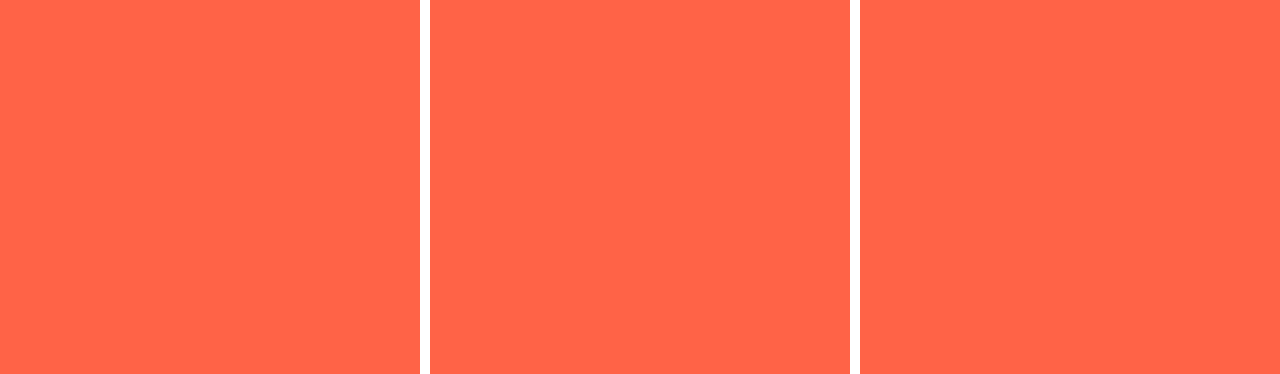
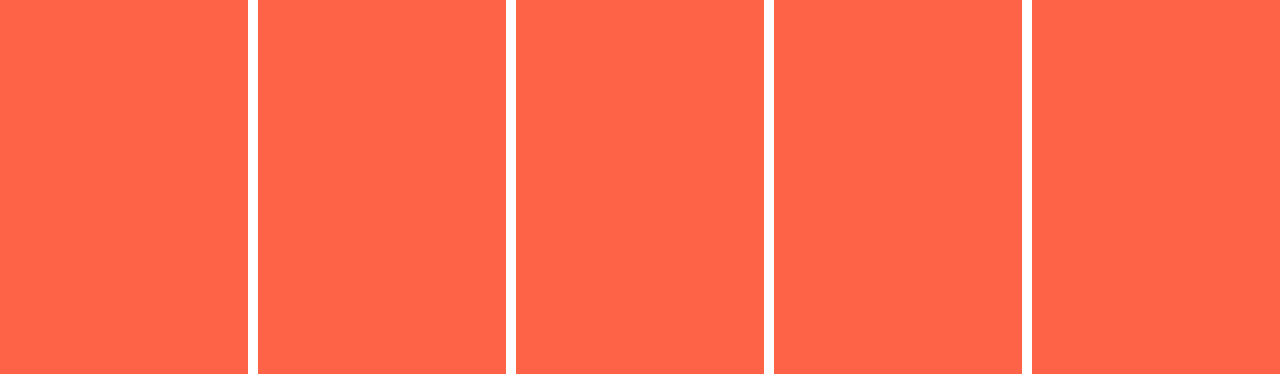
Before and after one commit to daehyeong2/css-layout-masterclass, a website built with Vite: page index.html in a window 1280 px wide. Shown: the top 374 px of the page. Built offline with nearby package versions, Linux system fonts and the light colour scheme.

Commit message:
3.10 ~ 3.11

```diff
--- a/index.html
+++ b/index.html
@@ -11,6 +11,8 @@
       <div class="child">1fr</div>
       <div class="child">1fr</div>
       <div class="child">1fr</div>
+      <div class="child">1fr</div>
+      <div class="child">1fr</div>
     </div>
   </body>
 </html>
--- a/style.css
+++ b/style.css
@@ -5,7 +5,7 @@ body {
   display: grid;
   gap: 10px;
   height: 100vh;
-  grid-template-columns: repeat(3, minmax(100px, 1fr));
+  grid-template-columns: repeat(auto-fit, minmax(100px, 1fr));
 }
 
 .child {
```
